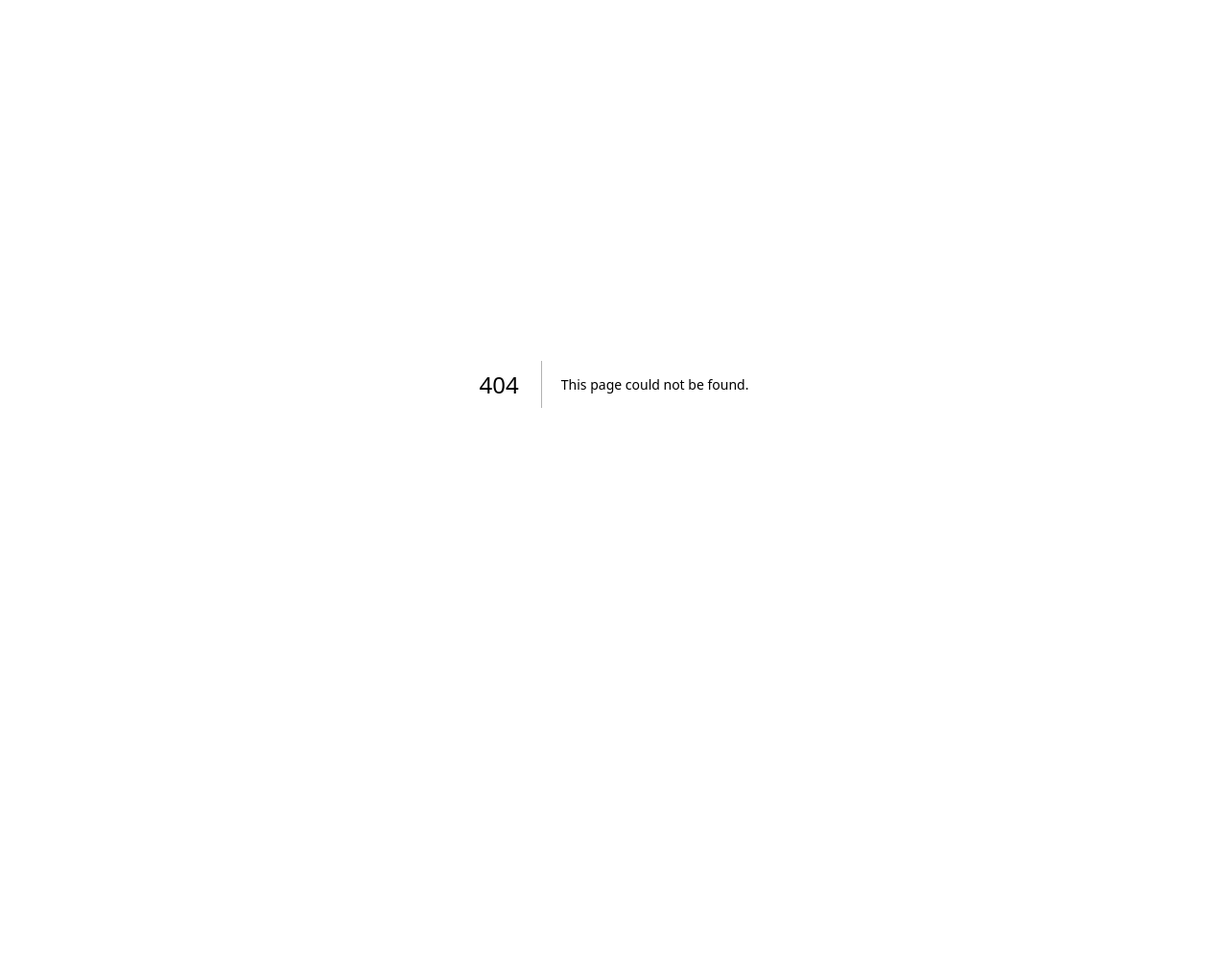
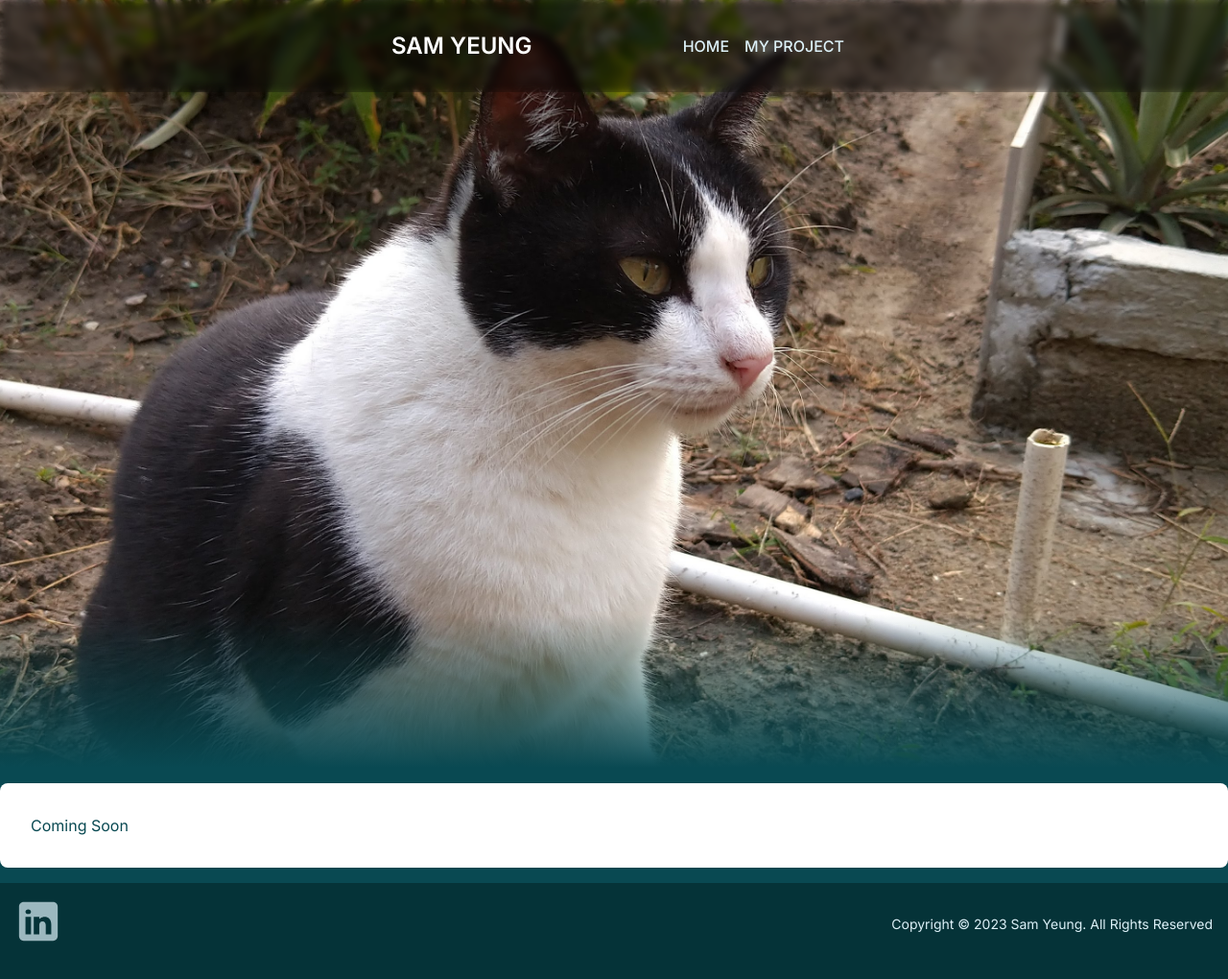
Before and after one commit to SamYeung1/mywebsite, a Next.js app: page /my_project in a window 1280 px wide. Before the commit this address had no page. Shown: the top 1020 px of the page at 96% size. Before the commit the page ends 832 px from the top, so only its background shows below. Built offline with nearby package versions, Linux system fonts and the light colour scheme.

Commit message:
update view

```diff
--- a/src/app/components/ExperienceBox.tsx
+++ b/src/app/components/ExperienceBox.tsx
@@ -1,5 +1,5 @@
 import React from 'react';
-import {Link} from "@/app/components/svg/Link";
+import {LinkSVG} from "@/app/components/svg/LinkSVG";
 import {Badge} from "@/app/components/Badge";
 
 export function ExperienceBox({
@@ -16,7 +16,7 @@ export function ExperienceBox({
     return <div className={'flex justify-between'}>
         <span className={'mr-8 w-52 font-light'}>{period}</span>
         <div className={'flex flex-col text-left w-full'}>
-            <a className={'font-bold'} href={'https://www.ey.com/'} target={'_blank'}>{title}<Link/></a>
+            <a className={'font-bold'} href={'https://www.ey.com/'} target={'_blank'}>{title}<LinkSVG/></a>
             <span className={'font-light'}>
                                    {description}
                                 </span>
--- a/src/app/components/Nav.tsx
+++ b/src/app/components/Nav.tsx
@@ -1,6 +1,6 @@
 "use client";
 import React, {useState} from "react";
-
+import Link from 'next/link'
 export default function Nav({
                                 children,
                                 menuItems,
@@ -34,9 +34,9 @@ export default function Nav({
             <div className={`${open ? '' : 'hidden'} md:block w-full md:w-auto`}>
                 <ul className={'flex font-medium flex-col md:flex-row'}>
                     {
-                        menuItems.map((item: NavItem, index: number) => (<li key={index}><a
-                            className={'block p-2 md:hover:bg-transparent md:hover:text-secondary md:hover:brightness-200 hover:bg-secondary hover:text-primary transition ease-in-out duration-300 rounded'}
-                            href={item.url}>{item.name}</a></li>))
+                        menuItems.map((item: NavItem, index: number) => (<li key={index}><Link
+                            className={'block p-2 md:hover:bg-transparent md:hover:text-secondary md:hover:brightness-200 hover:bg-secondary hover:text-primary transition duration-300 rounded'}
+                            href={item.url}>{item.name}</Link></li>))
                     }
                 </ul>
             </div>
--- a/src/app/components/svg/Link.tsx
+++ b/src/app/components/svg/LinkSVG.tsx
@@ -1,4 +1,4 @@
-export function Link() {
+export function LinkSVG() {
     return <svg xmlns="http://www.w3.org/2000/svg" viewBox="0 0 20 20" fill="currentColor"
                 className="inline-block h-4 w-4 shrink-0 transition-transform group-hover/link:-translate-y-1 group-hover/link:translate-x-1 group-focus-visible/link:-translate-y-1 group-focus-visible/link:translate-x-1 motion-reduce:transition-none ml-1 translate-y-px"
                 aria-hidden="true">
--- /dev/null
+++ b/src/app/components/svg/LinkedinSVG.tsx
@@ -0,0 +1,13 @@
+export default function LinkedinSVG() {
+    return <svg xmlns="http://www.w3.org/2000/svg" x="0px" y="0px" width="48" height="48" viewBox="0,0,256,256">
+        <g fill="#ddf1f8" fillRule="nonzero" stroke="none" strokeWidth="1" strokeLinecap="butt"
+           strokeLinejoin="miter" strokeMiterlimit="10" strokeDasharray="" strokeDashoffset="0" fontFamily="none"
+           fontWeight="none" fontSize="none" textAnchor="none" style={{mixBlendMode:'normal'}}>
+            <g transform="scale(5.12,5.12)">
+                <path
+                    d="M41,4h-32c-2.76,0 -5,2.24 -5,5v32c0,2.76 2.24,5 5,5h32c2.76,0 5,-2.24 5,-5v-32c0,-2.76 -2.24,-5 -5,-5zM17,20v19h-6v-19zM11,14.47c0,-1.4 1.2,-2.47 3,-2.47c1.8,0 2.93,1.07 3,2.47c0,1.4 -1.12,2.53 -3,2.53c-1.8,0 -3,-1.13 -3,-2.53zM39,39h-6c0,0 0,-9.26 0,-10c0,-2 -1,-4 -3.5,-4.04h-0.08c-2.42,0 -3.42,2.06 -3.42,4.04c0,0.91 0,10 0,10h-6v-19h6v2.56c0,0 1.93,-2.56 5.81,-2.56c3.97,0 7.19,2.73 7.19,8.26z"></path>
+            </g>
+        </g>
+    </svg>
+
+}
--- a/src/app/globals.css
+++ b/src/app/globals.css
@@ -27,5 +27,4 @@ body {
   /*  color:theme('colors.secondary');*/
     background-color: theme('colors.primary');
     cursor: default;
-    padding-bottom: 2rem;
 }
--- /dev/null
+++ b/src/app/my_project/page.tsx
@@ -0,0 +1,5 @@
+"use client"
+import React, {useEffect, useState} from "react";
+export default function MyProjectPage() {
+    return <div>Coming Soon</div>
+}
--- a/src/app/page.tsx
+++ b/src/app/page.tsx
@@ -1,30 +1,13 @@
 "use client"
-import Image from 'next/image'
-import Nav from "@/app/components/Nav";
 import React, {useEffect, useState} from "react";
-import {ProductCard} from "@/app/components/ProductCard";
 import Section from "@/app/components/Section";
-import {Link} from "@/app/components/svg/Link";
 import {ExperienceBox} from "@/app/components/ExperienceBox";
 import {Badge} from "@/app/components/Badge";
 
-export default function Home() {
-    let bannerRef = React.createRef<HTMLElement>();
-    let [isTop, setIsTop] = useState(true);
-    let [showGradient, setShowGradient] = useState(false);
+export default function HomePage() {
     let [workExperience, setWorkExperience] = useState<Experience[]>([]);
     let [skills, setSkills] = useState<Skill[]>([]);
     useEffect(() => {
-        let bannerHeight = bannerRef.current?.offsetHeight ?? 0;
-        let handleScroll = () => {
-            if (window.scrollY <= bannerHeight) {
-                setShowGradient(window.scrollY !== 0);
-                setIsTop(true);
-            } else {
-                setIsTop(false);
-            }
-        }
-        window.addEventListener("scroll", handleScroll);
         fetch('/work.json')
             .then((res) => res.json())
             .then((data: APIResponse<Experience[]>) => {
@@ -37,17 +20,6 @@ export default function Home() {
             });
     });
     return (
-        <div>
-            <header ref={bannerRef} className={'h-screen bg-banner bg-cover bg-center'}>
-                <div
-                    className={`absolute bg-gradient-to-b to-primary opacity-${showGradient ? 100 : 0} from-80% from-transparent w-full h-full`}></div>
-                <Nav className={`backdrop-blur-sm backdrop-brightness-50 fixed ${isTop ? '' : 'bg-primary'}`}
-                     menuItems={[
-                         {name: 'Home', url: '#'},
-                         {name: 'My Project', url: '#'}
-                     ]}/>
-            </header>
-            <div className={'container p-8 bg-white shadow-sm rounded-lg text-primary'}>
         <div className={'grid grid-cols-1 md:grid-cols-2 gap-4'}>
             <Section title={'About'}>
                 A developer with 4+ years working experience in different projects. Specializing
@@ -73,7 +45,8 @@ export default function Home() {
                             <div key={`skill_${skill_index}`}>
                                 <span className={'text-sm font-bold'}>{skill.category.title}</span>
                                 <div className={'flex gap-2 flex-wrap my-2'}>
-                                            {skill.skills.map((title: string,skill_item_index:number) => (<Badge key={`skill_item_${skill_item_index}`} title={title}/>))}
+                                    {skill.skills.map((title: string, skill_item_index: number) => (
+                                        <Badge key={`skill_item_${skill_item_index}`} title={title}/>))}
                                 </div>
                             </div>
                         )
@@ -81,7 +54,5 @@ export default function Home() {
                 </Section>
             </div>
         </div>
-            </div>
-        </div>
     )
 }
--- /dev/null
+++ b/src/app/template.tsx
@@ -0,0 +1,48 @@
+"use client";
+import React, {ReactNode, useEffect, useState} from "react";
+import Nav from "@/app/components/Nav";
+import LinkedinSVG from "@/app/components/svg/LinkedinSVG";
+
+export default function MainTemplate({children}: { children: ReactNode }) {
+    let bannerRef = React.createRef<HTMLElement>();
+    let [isTop, setIsTop] = useState(true);
+    let [showGradient, setShowGradient] = useState(false);
+    useEffect(() => {
+        let bannerHeight = bannerRef.current?.offsetHeight ?? 0;
+        let handleScroll = () => {
+            if (window.scrollY <= bannerHeight) {
+                setShowGradient(window.scrollY !== 0);
+                setIsTop(true);
+            } else {
+                setIsTop(false);
+            }
+        }
+        window.addEventListener("scroll", handleScroll);
+    });
+    return <div>
+        <header ref={bannerRef} className={'h-screen bg-banner bg-cover bg-center'}>
+            <div
+                className={`absolute bg-gradient-to-b to-primary opacity-${showGradient ? 100 : 0} from-80% from-transparent w-full h-full`}></div>
+            <Nav className={`backdrop-blur-sm backdrop-brightness-50 fixed ${isTop ? '' : 'bg-primary'}`}
+                 menuItems={[
+                     {name: 'Home', url: '/'},
+                     {name: 'My Project', url: '/my_project'}
+                 ]}/>
+        </header>
+        <div className={'container my-4'}>
+            <div className={'p-8 bg-white shadow-sm rounded-lg text-primary'}>{children}</div>
+        </div>
+        <div className={'w-full h-40 p-4 bg-footer'}>
+            <div className={'container flex flex-col md:flex-row justify-center items-center text-secondary'}>
+                <div className={'flex-auto'}><a
+                    className={'hover:opacity-100 opacity-70 transition duration-300 inline-block'}
+                    href={'https://www.linkedin.com/in/sam-yeung-0626531a0/'}><LinkedinSVG/></a></div>
+                <div className={'flex-1'}></div>
+                <div className={'flex-auto text-center md:text-right text-sm'}>Copyright © {new Date().getFullYear()} Sam Yeung. All
+                    Rights Reserved
+                </div>
+            </div>
+
+        </div>
+    </div>
+}
--- a/tailwind.config.ts
+++ b/tailwind.config.ts
@@ -13,7 +13,8 @@ const config: Config = {
     extend: {
       colors:{
         primary:'#094952',
-        secondary:'#ddf1f8'
+        secondary:'#ddf1f8',
+        footer:'#053338'
       },
       backgroundImage:{
         'banner':"url('/cover.jpg')"
```
Lines whose indentation alone changed are shown as unchanged.
